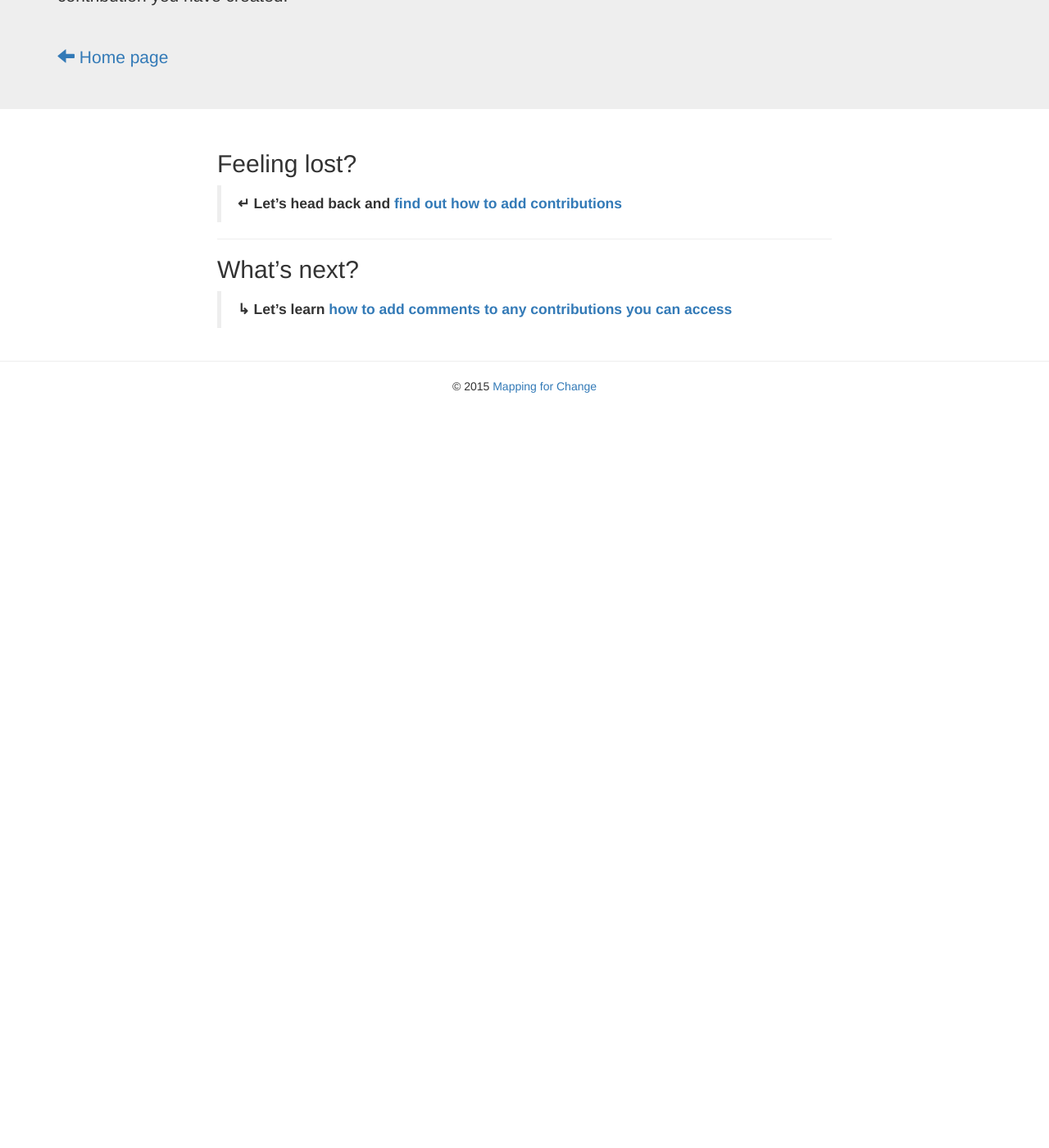
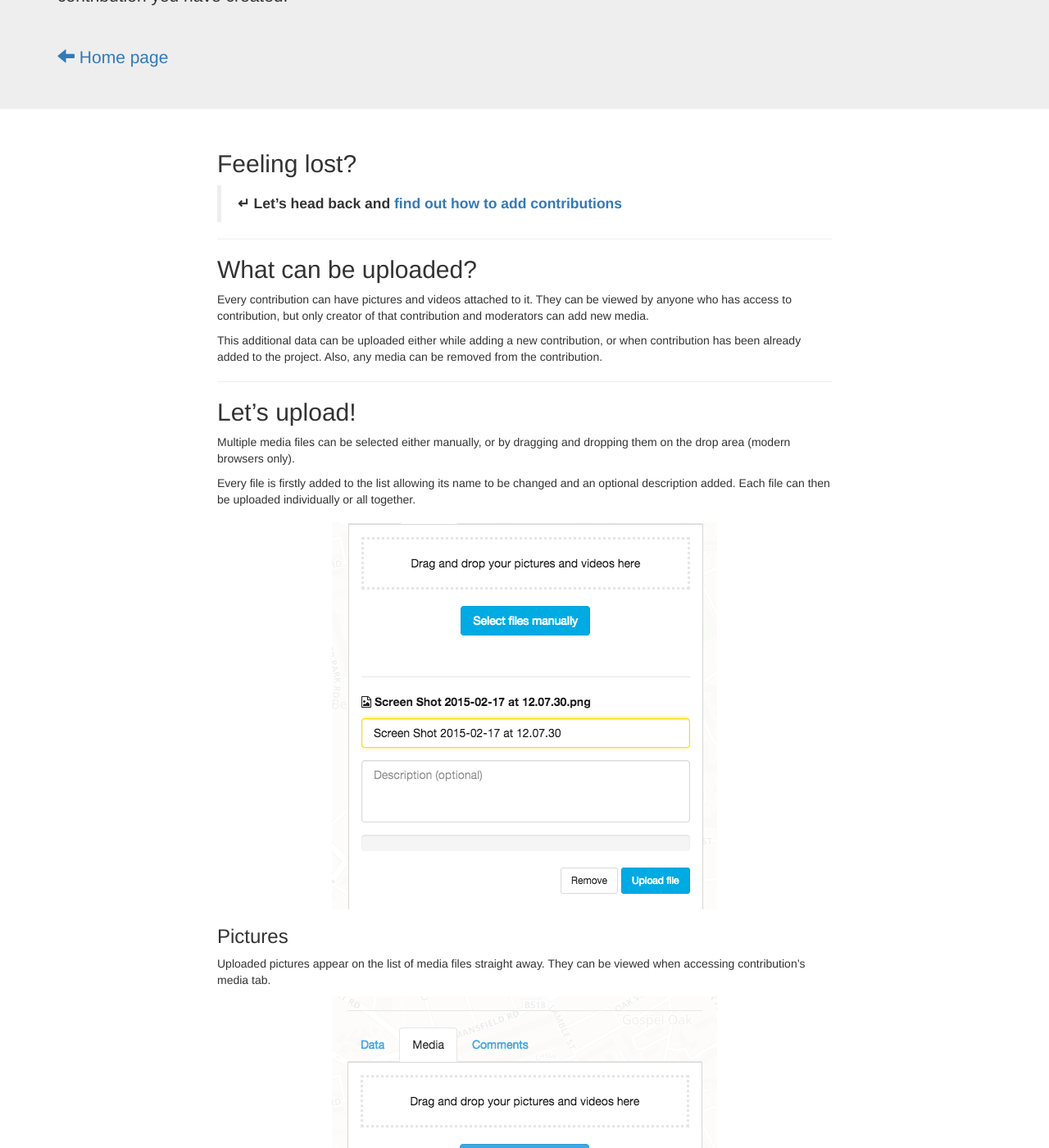
Before and after one commit to ExCiteS/communitymaps-help, a Jekyll site: the page built from _en/upload-media-files.md, in a window 1280 px wide and 1400 px high, scrolled down 270 px. Shown: the whole window at 82% size. Built offline with Jekyll 4.4.1, drawn with Linux system fonts in a browser that asks for light colours; nearby versions of some CDN libraries; before the commit the page ends 900 px from its top, so only the background shows below that; some of the changed text lies outside the part shown.

Commit message:
Upload media files

```diff
--- a/_en/upload-media-files.md
+++ b/_en/upload-media-files.md
@@ -10,6 +10,36 @@ subtitle: "High resolution pictures and videos can be attached for public viewin
 
 ---
 
+## What can be uploaded?
+
+Every contribution can have pictures and videos attached to it. They can be viewed by anyone who has access to contribution, but only creator of that contribution and moderators can add new media.
+
+This additional data can be uploaded either while adding a new contribution, or when contribution has been already added to the project. Also, any media can be removed from the contribution.
+
+---
+
+## Let's upload!
+
+Multiple media files can be selected either manually, or by dragging and dropping them on the drop area (modern browsers only).
+
+Every file is firstly added to the list allowing its name to be changed and an optional description added. Each file can then be uploaded individually or all together.
+
+![Uploading media files](/images/en/uploading-media-files.png){: .img-responsive .center-block }
+
+### Pictures
+
+Uploaded pictures appear on the list of media files straight away. They can be viewed when accessing contribution’s media tab.
+
+![A list of pictures attached to contribution](/images/en/list-of-pictures.png){: .img-responsive .center-block }
+
+Creator of a contribution or moderator of the whole project can delete uploaded pictures at any time. Once deleted, pictures cannot be recovered.
+
+### Videos
+
+Videos take time to process. Even though they are visible on the list of media files together with uploaded pictures, they are not accessible straight away.
+
+---
+
 ## What’s next?
 
 > **&#8627; Let’s learn** [**how to add comments to any contributions you can access**](/en/add-a-comment.html)
```
Also changed, not shown: images/en/list-of-pictures.png (added), images/en/uploading-media-files.png (added).
